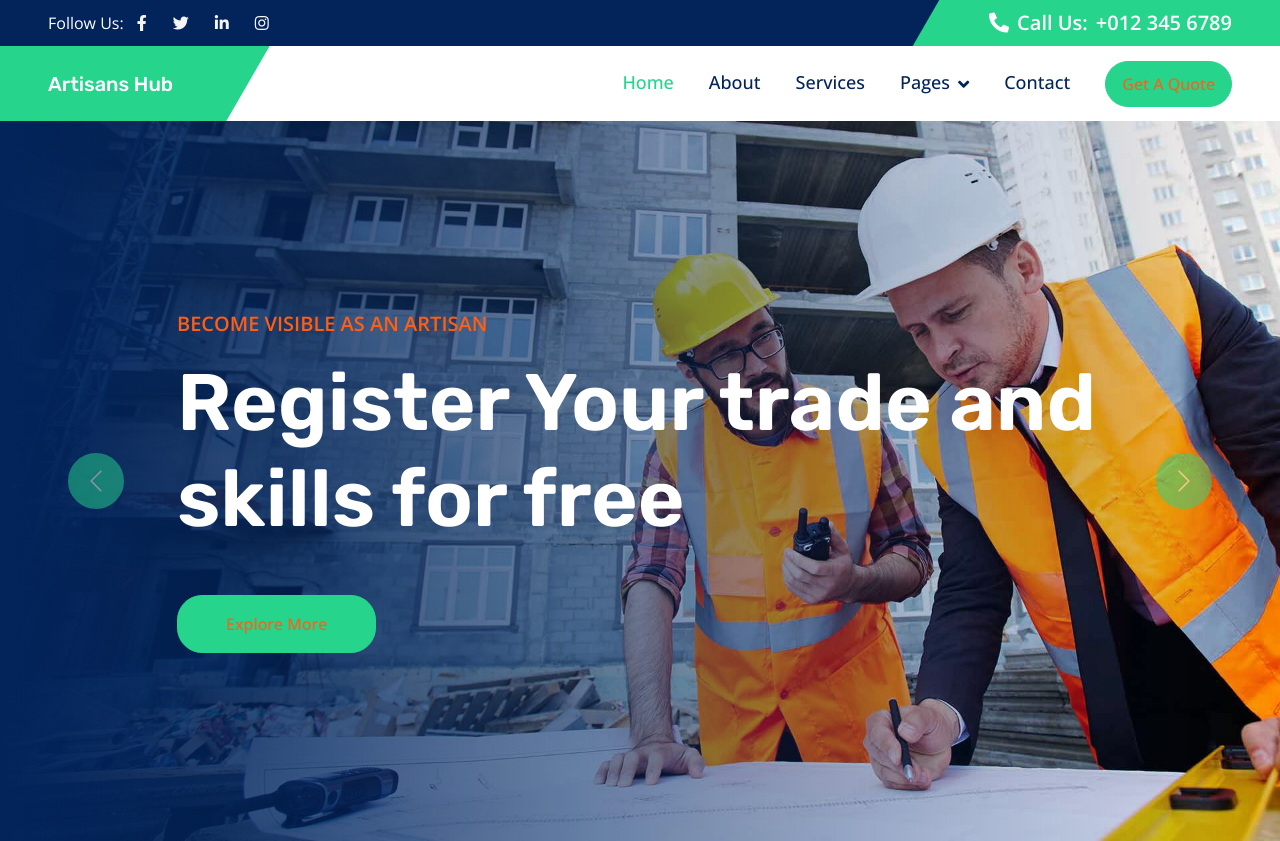
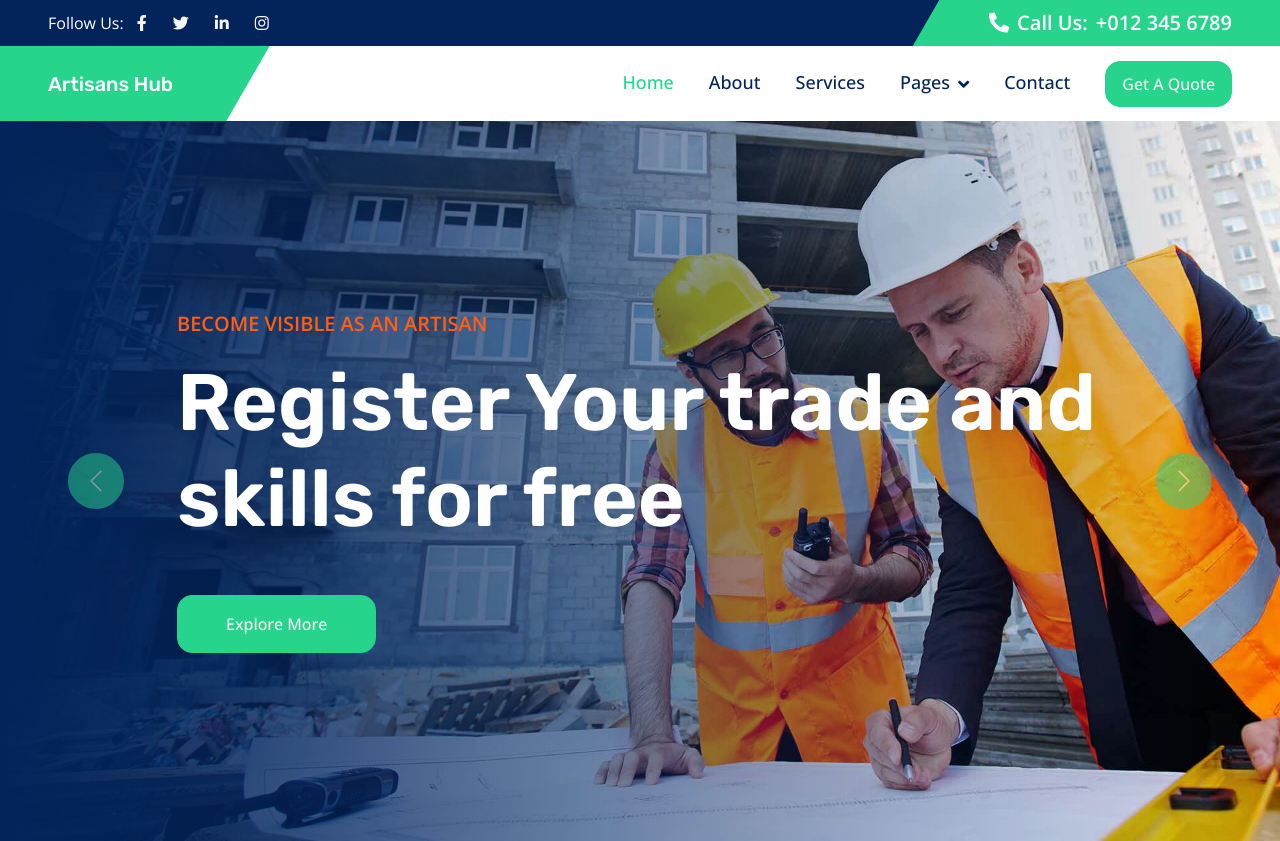
Before and after one commit to cyberbillafrica/artisanshub, a plain HTML site: page index.html in a window 1280 px wide. Shown: the top 841 px of the page. Drawn offline with nearby package versions, Linux system fonts and the light colour scheme; a script that the page names is missing.

Commit message:
Update style.css

```diff
--- a/css/style.css
+++ b/css/style.css
@@ -62,10 +62,10 @@ h6,
 
 .btn-primary,
 .btn-outline-primary:hover {
-    color: #FF5E14; /* Text color */
+    color: #F5F5F5; /* Text color */
     background-color: #26d48c; /* Background color */
     border-color: #26d48c; /* Optional: Match the border with the background */
-    border-radius: 25px; /* Curves the edges (higher value = more rounded) */
+    border-radius: 15px; /* Curves the edges (higher value = more rounded) */
     padding: 10px 20px; /* Optional: Adjust padding for a better look */
     transition: all 0.3s ease-in-out; /* Optional: Smooth hover effect */
 }
```
